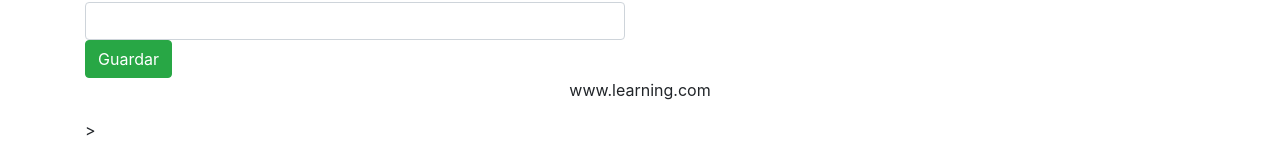
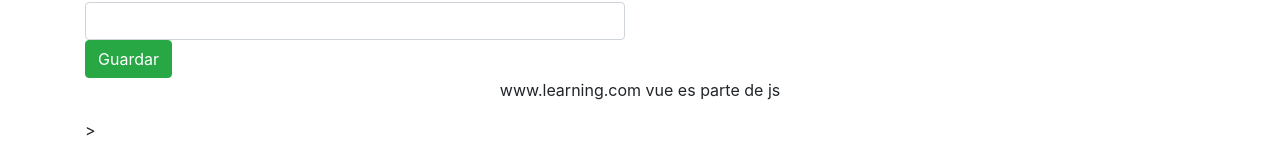
Before and after one commit to antonioky/gitdesde-cero, a plain HTML site: page index.html in a window 1280 px wide. Shown: the part 156-324 px from the top of the page. Drawn offline with nearby package versions, Linux system fonts and the light colour scheme.

Commit message:
Estoy en la rama marco Please enter the commit message for your changes. Lines starting

```diff
--- a/index.html
+++ b/index.html
@@ -44,6 +44,7 @@
                 <div class="col-md-12 col-xs-12 ">
                         <p class="text-center">
                             www.learning.com
+                            vue es parte de js
                         </p>>
                    </div>
            </div>
```
